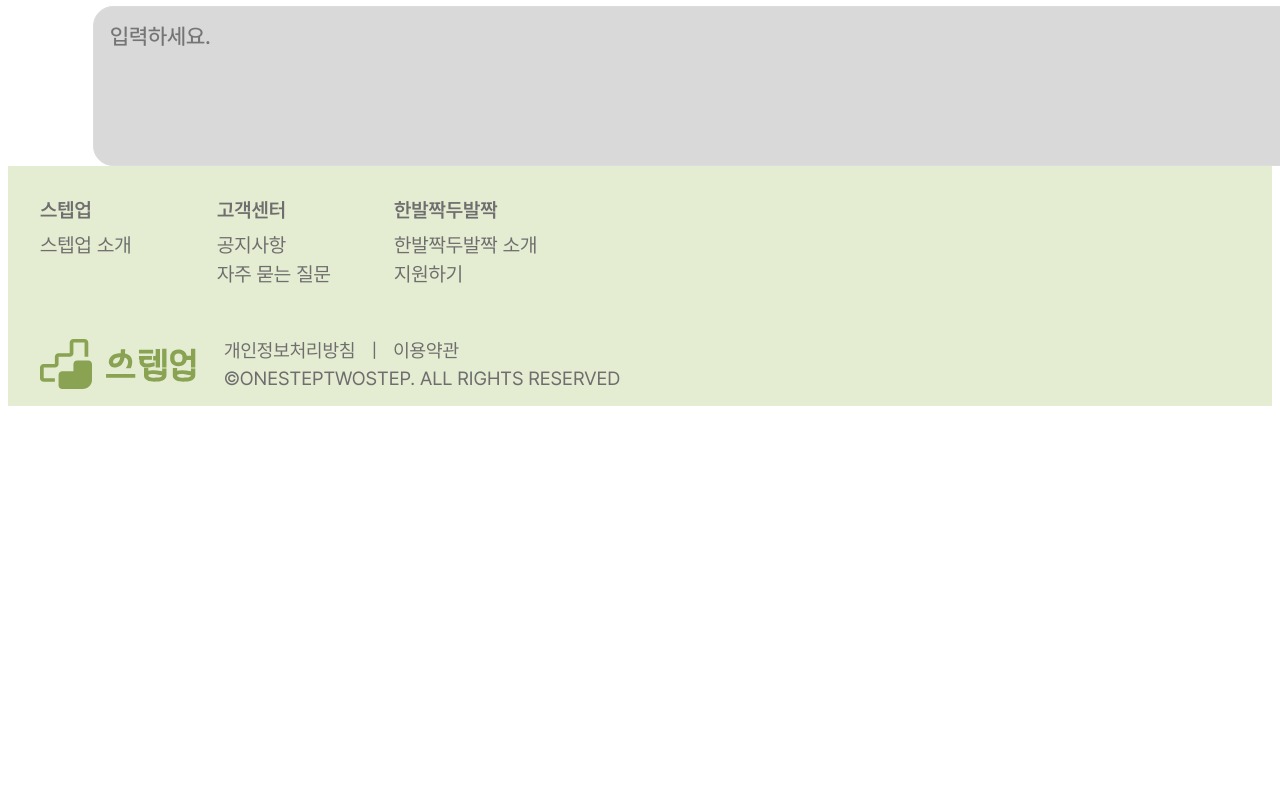
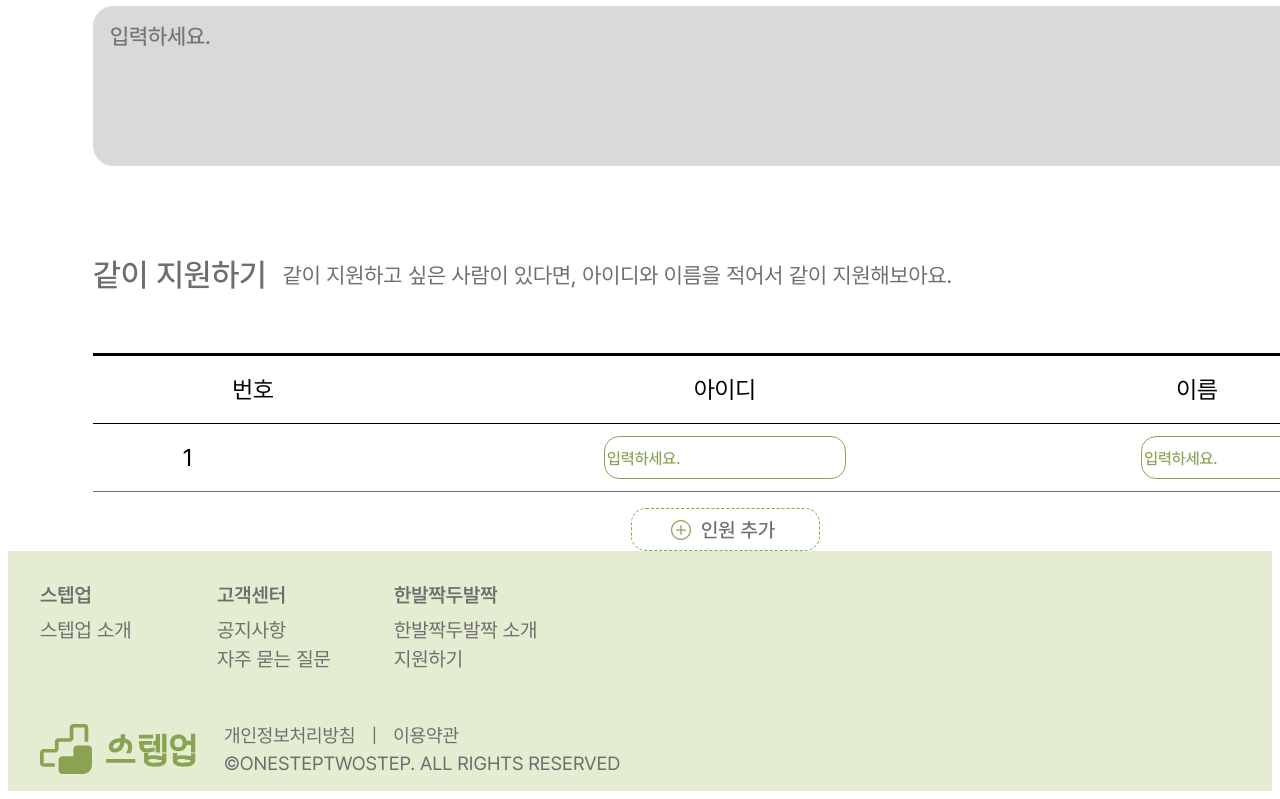
Before and after one commit to ICT-project-stepup/stepup-web, a React (Create React App) app: page /manageresume in a window 1280 px wide. Shown: the part 1113-1912 px from the top of the page. Before the commit the page ends 1527 px from the top, so only its background shows below. Built offline with nearby package versions, Linux system fonts and the light colour scheme.

Commit message:
Add: 같이 지원하기 추가

```diff
--- a/src/components/ListStyle.js
+++ b/src/components/ListStyle.js
@@ -74,6 +74,15 @@ const ListHeader = styled.div`
     justify-content: center;
     width: 30%; /* 각 열의 너비를 줄임 */
   }
+
+  .number,
+  .id,
+  .name {
+    width: 20rem;
+    display: flex;
+    align-items: center;
+    justify-content: center;
+  }
 `;
 
 const ListItem = styled.div`
--- /dev/null
+++ b/src/components/homeless/resume/ApplyWith.js
@@ -0,0 +1,204 @@
+import React, { useState } from "react";
+import styled from "styled-components";
+import "react-datepicker/dist/react-datepicker.css";
+import ListStyle from "../../ListStyle";
+import { ReactComponent as AddIcon } from "../../../icons/AddIcon.svg";
+
+const ApplyWith = () => {
+  const [applyWithData, setApplyWithData] = useState([
+    {
+      number: 1,
+      id: "",
+      name: "",
+    },
+  ]);
+
+  const applyWithLabel = [
+    { label: "번호", key: "number", className: "number" },
+    { label: "아이디", key: "id", className: "id" },
+    { label: "이름", key: "name", className: "name" },
+  ];
+
+  const handleInputChange = (index, key, value) => {
+    const newApplyWithData = [...applyWithData];
+    newApplyWithData[index][key] = value;
+    setApplyWithData(newApplyWithData);
+  };
+
+  const data = applyWithData.map((item, index) => ({
+    number: index + 1, // 번호는 인덱스 + 1로 설정
+    id: (
+      <InputId
+        placeholder="입력하세요."
+        value={item.id}
+        onChange={(e) => handleInputChange(index, "id", e.target.value)}
+      />
+    ),
+    name: (
+      <InputName
+        placeholder="입력하세요."
+        value={item.name}
+        onChange={(e) => handleInputChange(index, "name", e.target.value)}
+      />
+    ),
+  }));
+
+  return (
+    <Container>
+      <Header>
+
+      <Title>같이 지원하기</Title>
+      <Description>
+        같이 지원하고 싶은 사람이 있다면, 아이디와 이름을 적어서 같이 지원해보아요.
+      </Description>
+      </Header>
+      <ApplyWithBox>
+        <ListStyle
+          headers={applyWithLabel}
+          data={data}
+          renderRow={(item) => (
+            <Row>
+              <div className="number">{item.number}</div>
+              <div className="id">{item.id}</div>
+              <div className="name">{item.name}</div>
+            </Row>
+          )}
+        />
+        <AddPersonButton
+          onClick={() =>
+            setApplyWithData([
+              ...applyWithData,
+              {
+                number: applyWithData.length + 1,
+                id: "",
+                name: "",
+              },
+            ])
+          }
+        >
+          <StyledAddIcon />
+          인원 추가
+        </AddPersonButton>
+      </ApplyWithBox>
+    </Container>
+  );
+};
+
+const Header = styled.div`
+  display: flex;
+  align-items: center;
+  margin-bottom: 1rem;
+`
+
+const ApplyWithBox = styled.div`
+  display: flex;
+  align-items: center;
+  flex-direction: column;
+`;
+
+const Container = styled.div`
+  position: relative;
+  margin-top: 4rem;
+  width: 100%;
+  display: flex;
+  flex-direction: column;
+  left: 5.3125rem;
+`;
+
+const Title = styled.h2`
+  font-family: "Pretendard-Medium";
+  font-weight: 500;
+  font-size: 2rem;
+  line-height: 2.375rem;
+  color: #6e6e6e;
+`;
+
+const Description = styled.div`
+  width: 45.75rem;
+  margin-left: 1rem;
+  font-family: "Pretendard-Regular";
+  font-style: normal;
+  font-weight: 400;
+  font-size: 1.375rem;
+  line-height: 1.625rem;
+  color: #6e6e6e;
+`;
+
+const Row = styled.div`
+  display: flex;
+  justify-content: space-between;
+  width: 100%;
+
+  > div {
+    display: flex;
+    flex-direction: column;
+    align-items: center;
+    justify-content: center;
+    width: 15%;
+  }
+`;
+
+const InputId = styled.input`
+  box-sizing: border-box;
+  width: 242px;
+  height: 43px;
+  border: 1.5px solid #8aa353;
+  border-radius: 15px;
+  font-family: "Pretendard-Medium";
+  font-style: normal;
+  font-weight: 500;
+  font-size: 20px;
+  line-height: 24px;
+  color: #6e6e6e;
+
+  &::placeholder {
+    color: #8aa353;
+    font-size: 16px;
+  }
+`;
+
+const InputName = styled.input`
+  box-sizing: border-box;
+  width: 242px;
+  height: 43px;
+  border: 1.5px solid #8aa353;
+  border-radius: 15px;
+  font-family: "Pretendard-Medium";
+  font-style: normal;
+  font-weight: 500;
+  font-size: 20px;
+  line-height: 24px;
+  color: #6e6e6e;
+
+  &::placeholder {
+    color: #8aa353;
+    font-size: 16px;
+  }
+`;
+
+const AddPersonButton = styled.button`
+  width: 189px;
+  height: 43px;
+  font-family: "Pretendard-Medium";
+  font-style: normal;
+  font-weight: 500;
+  font-size: 20px;
+  line-height: 24px;
+  display: flex;
+  align-items: center;
+  justify-content: center;
+  color: #6e6e6e;
+  background-color: #ffffff;
+  cursor: pointer;
+  box-sizing: border-box;
+  border: 1.5px dashed #8aa353;
+  border-radius: 15px;
+  margin-top: 1rem;
+  padding-right: 20px;
+`;
+
+const StyledAddIcon = styled(AddIcon)`
+  margin: 10px;
+`;
+
+export default ApplyWith;
--- a/src/pages/homeless/resume/ManageResume.js
+++ b/src/pages/homeless/resume/ManageResume.js
@@ -4,6 +4,7 @@ import ProfileInfo from "../../../components/homeless/resume/ProfileInfo";
 import Career from "../../../components/homeless/resume/Career";
 import SelfIntroduction from "../../../components/homeless/resume/SelfIntroduction";
 import PageTitle from "../../../components/PageTitle";
+import ApplyWith from "../../../components/homeless/resume/ApplyWith";
 
 /* 채은 */
 export default function ManageResume() {
@@ -24,6 +25,7 @@ export default function ManageResume() {
       <ProfileInfo profileData={profileData} />
       <Career />
       <SelfIntroduction />
+      <ApplyWith />
     </Container>
   );
 }
```
